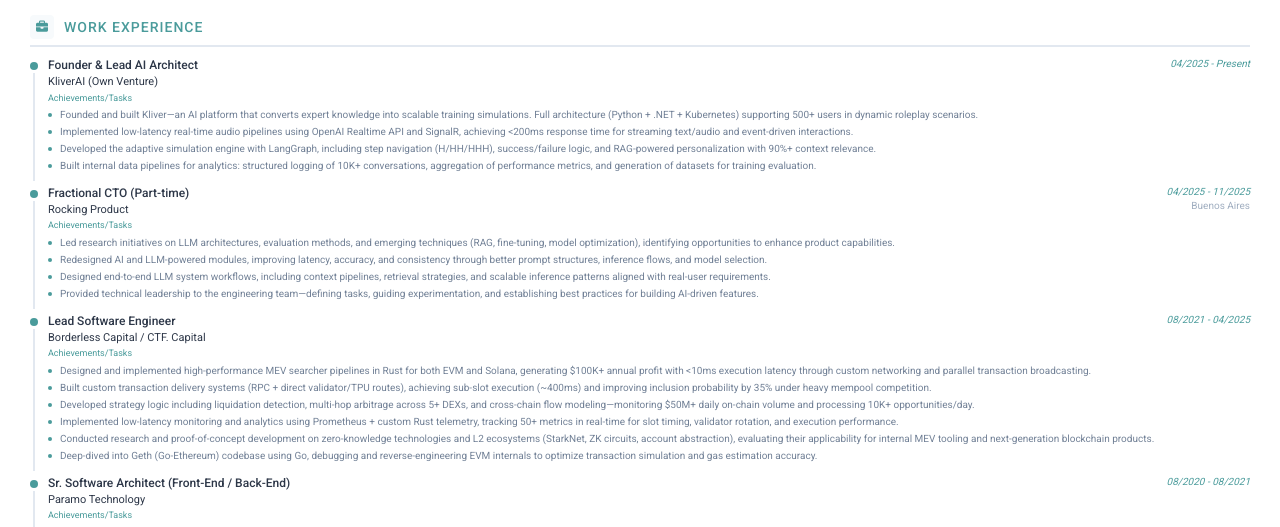
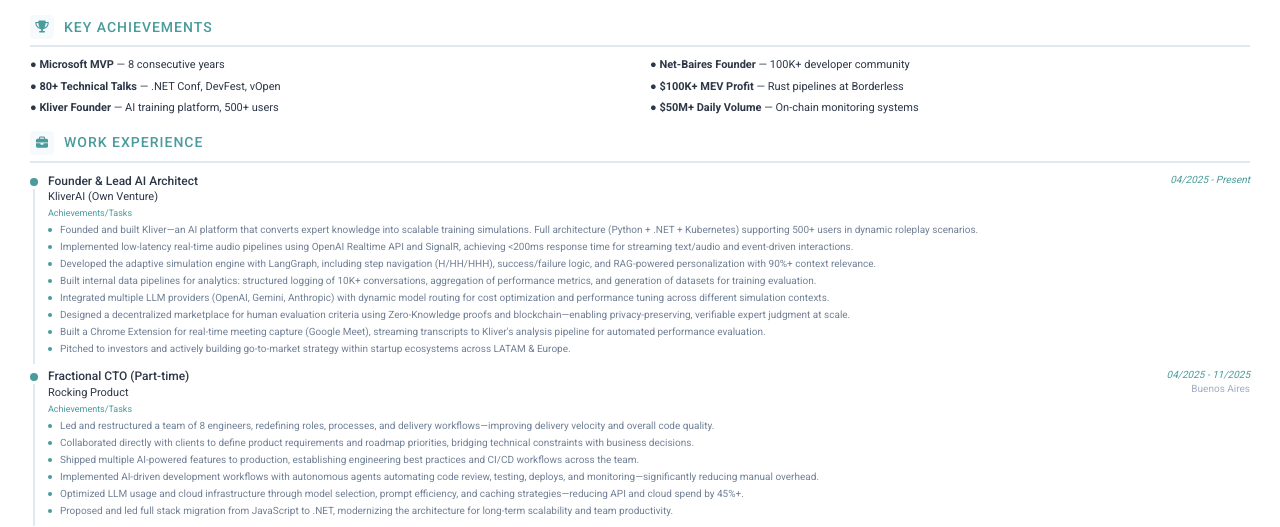
Before and after one commit to germankuber/resume, a website: page resume.html in a window 1280 px wide. Shown: the part 270-797 px from the top of the page. Drawn offline with Linux system fonts and the light colour scheme.

Commit message:
Add Key Achievements section and enhance experience details for clarity and impact

```diff
--- a/resume.html
+++ b/resume.html
@@ -573,6 +573,22 @@
 
         <!-- Main Content -->
         <main class="main-content">
+            <!-- Key Achievements -->
+            <section class="section">
+                <div class="section-title">
+                    <i class="fas fa-trophy"></i>
+                    <h2>Key Achievements</h2>
+                </div>
+                <div style="display: grid; grid-template-columns: 1fr 1fr; gap: 6px 20px; font-size: 11px;">
+                    <div>● <strong>Microsoft MVP</strong> — 8 consecutive years</div>
+                    <div>● <strong>Net-Baires Founder</strong> — 100K+ developer community</div>
+                    <div>● <strong>80+ Technical Talks</strong> — .NET Conf, DevFest, vOpen</div>
+                    <div>● <strong>$100K+ MEV Profit</strong> — Rust pipelines at Borderless</div>
+                    <div>● <strong>Kliver Founder</strong> — AI training platform, 500+ users</div>
+                    <div>● <strong>$50M+ Daily Volume</strong> — On-chain monitoring systems</div>
+                </div>
+            </section>
+
             <!-- Work Experience -->
             <section class="section">
                 <div class="section-title">
@@ -596,6 +612,10 @@
                         <li>Implemented low-latency real-time audio pipelines using OpenAI Realtime API and SignalR, achieving &lt;200ms response time for streaming text/audio and event-driven interactions.</li>
                         <li>Developed the adaptive simulation engine with LangGraph, including step navigation (H/HH/HHH), success/failure logic, and RAG-powered personalization with 90%+ context relevance.</li>
                         <li>Built internal data pipelines for analytics: structured logging of 10K+ conversations, aggregation of performance metrics, and generation of datasets for training evaluation.</li>
+                        <li>Integrated multiple LLM providers (OpenAI, Gemini, Anthropic) with dynamic model routing for cost optimization and performance tuning across different simulation contexts.</li>
+                        <li>Designed a decentralized marketplace for human evaluation criteria using Zero-Knowledge proofs and blockchain—enabling privacy-preserving, verifiable expert judgment at scale.</li>
+                        <li>Built a Chrome Extension for real-time meeting capture (Google Meet), streaming transcripts to Kliver's analysis pipeline for automated performance evaluation.</li>
+                        <li>Pitched to investors and actively building go-to-market strategy within startup ecosystems across LATAM & Europe.</li>
                     </ul>
                 </div>
 
@@ -612,10 +632,12 @@
                     </div>
                     <div class="experience-label">Achievements/Tasks</div>
                     <ul class="experience-list">
-                        <li>Led research initiatives on LLM architectures, evaluation methods, and emerging techniques (RAG, fine-tuning, model optimization), identifying opportunities to enhance product capabilities.</li>
-                        <li>Redesigned AI and LLM-powered modules, improving latency, accuracy, and consistency through better prompt structures, inference flows, and model selection.</li>
-                        <li>Designed end-to-end LLM system workflows, including context pipelines, retrieval strategies, and scalable inference patterns aligned with real-user requirements.</li>
-                        <li>Provided technical leadership to the engineering team—defining tasks, guiding experimentation, and establishing best practices for building AI-driven features.</li>
+                        <li>Led and restructured a team of 8 engineers, redefining roles, processes, and delivery workflows—improving delivery velocity and overall code quality.</li>
+                        <li>Collaborated directly with clients to define product requirements and roadmap priorities, bridging technical constraints with business decisions.</li>
+                        <li>Shipped multiple AI-powered features to production, establishing engineering best practices and CI/CD workflows across the team.</li>
+                        <li>Implemented AI-driven development workflows with autonomous agents automating code review, testing, deploys, and monitoring—significantly reducing manual overhead.</li>
+                        <li>Optimized LLM usage and cloud infrastructure through model selection, prompt efficiency, and caching strategies—reducing API and cloud spend by 45%+.</li>
+                        <li>Proposed and led full stack migration from JavaScript to .NET, modernizing the architecture for long-term scalability and team productivity.</li>
                     </ul>
                 </div>
 
```
